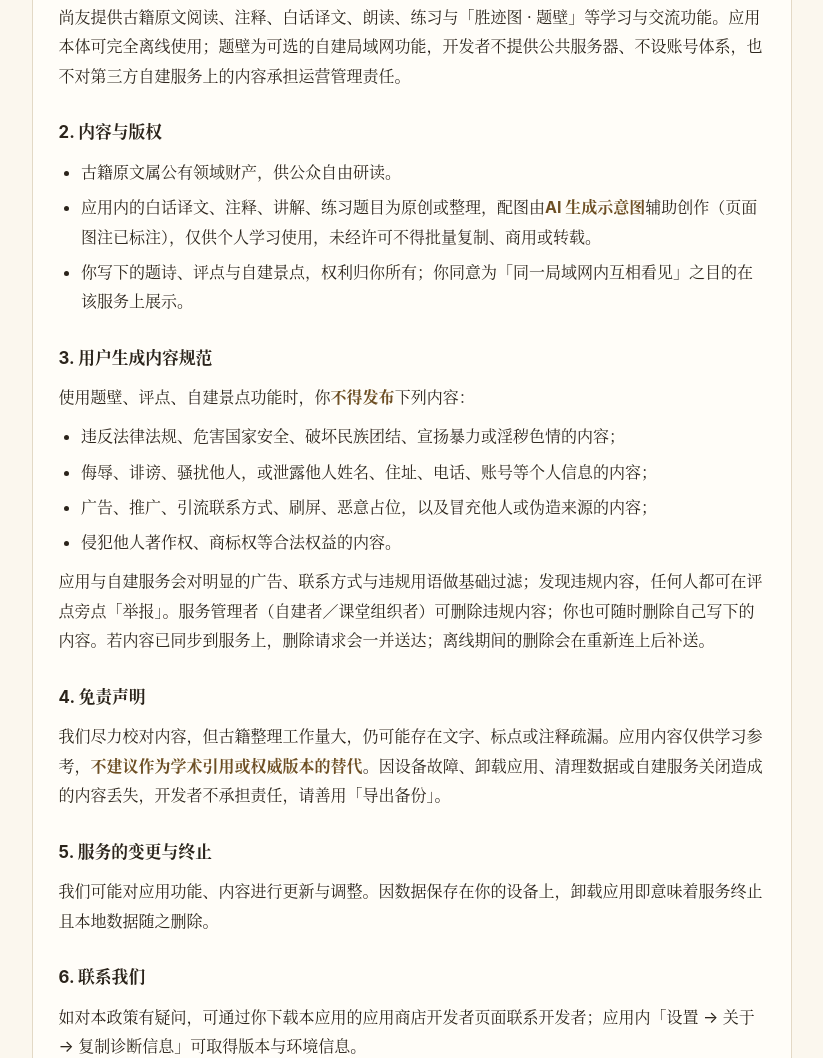
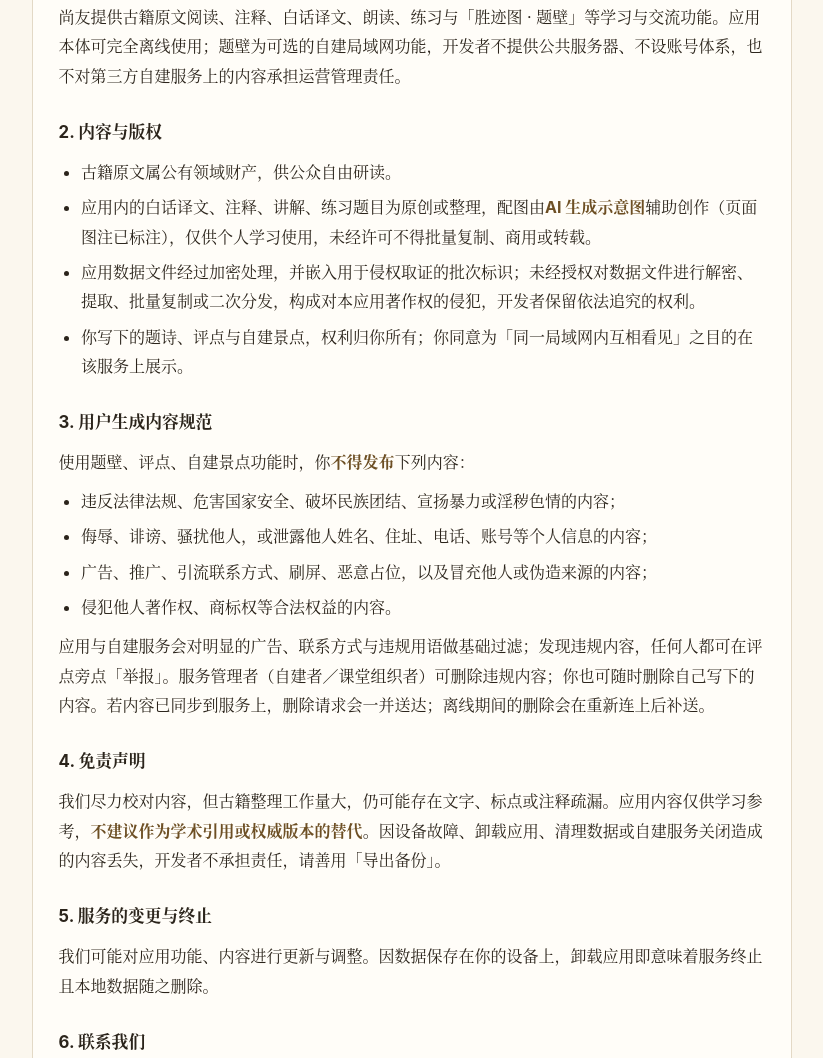
Before and after one commit to qiu-kaixin/shangyou, a plain HTML site: page privacy.html in a window 1280 px wide. Shown: the part 2576-3634 px from the top of the page, without its empty margins (228-1051 px from the left). Drawn offline with Linux system fonts and the light colour scheme.

Commit message:
docs: 版权声明与反提取条款

```diff
--- a/privacy.html
+++ b/privacy.html
@@ -70,7 +70,7 @@
 <h3>1. 服务性质</h3>
 <p>尚友提供古籍原文阅读、注释、白话译文、朗读、练习与「胜迹图 · 题壁」等学习与交流功能。应用本体可完全离线使用；题壁为可选的自建局域网功能，开发者不提供公共服务器、不设账号体系，也不对第三方自建服务上的内容承担运营管理责任。</p>
 <h3>2. 内容与版权</h3>
-<ul><li>古籍原文属公有领域财产，供公众自由研读。</li><li>应用内的白话译文、注释、讲解、练习题目为原创或整理，配图由<strong>AI 生成示意图</strong>辅助创作（页面图注已标注），仅供个人学习使用，未经许可不得批量复制、商用或转载。</li><li>你写下的题诗、评点与自建景点，权利归你所有；你同意为「同一局域网内互相看见」之目的在该服务上展示。</li></ul>
+<ul><li>古籍原文属公有领域财产，供公众自由研读。</li><li>应用内的白话译文、注释、讲解、练习题目为原创或整理，配图由<strong>AI 生成示意图</strong>辅助创作（页面图注已标注），仅供个人学习使用，未经许可不得批量复制、商用或转载。</li><li>应用数据文件经过加密处理，并嵌入用于侵权取证的批次标识；未经授权对数据文件进行解密、提取、批量复制或二次分发，构成对本应用著作权的侵犯，开发者保留依法追究的权利。</li><li>你写下的题诗、评点与自建景点，权利归你所有；你同意为「同一局域网内互相看见」之目的在该服务上展示。</li></ul>
 <h3>3. 用户生成内容规范</h3>
 <p>使用题壁、评点、自建景点功能时，你<strong>不得发布</strong>下列内容：</p>
 <ul><li>违反法律法规、危害国家安全、破坏民族团结、宣扬暴力或淫秽色情的内容；</li><li>侮辱、诽谤、骚扰他人，或泄露他人姓名、住址、电话、账号等个人信息的内容；</li><li>广告、推广、引流联系方式、刷屏、恶意占位，以及冒充他人或伪造来源的内容；</li><li>侵犯他人著作权、商标权等合法权益的内容。</li></ul>
```
